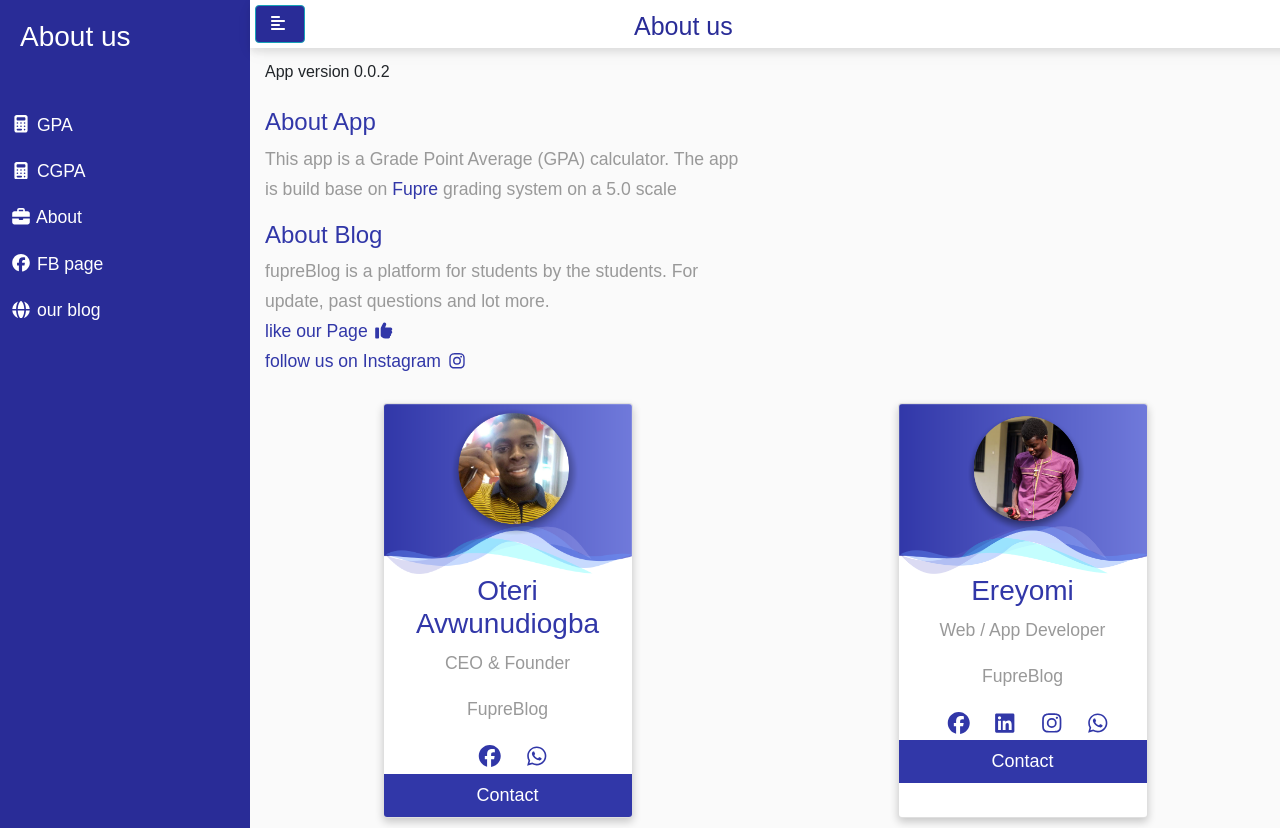
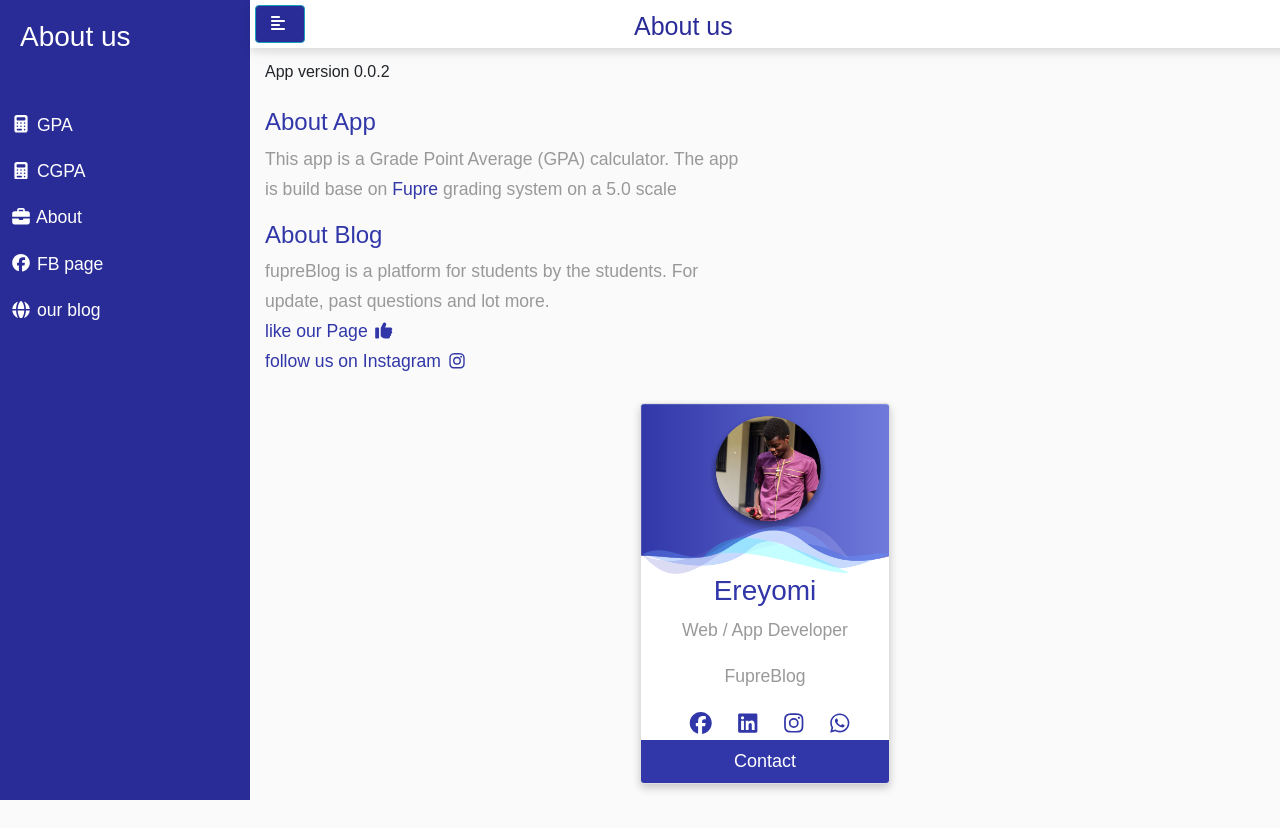
Before and after one commit to ereyomi/gpa-calculator, a plain HTML site: page about.html in a window 1280 px wide. After the commit the page ends 800 px from the top, so only its background shows below. Drawn offline with Linux system fonts and the light colour scheme; a script that the page names is missing.

Commit message:
Update about

```diff
--- a/about.html
+++ b/about.html
@@ -146,18 +146,7 @@
             </div>
 
                 <div  class="row">
-                    <div class="card">
-                              <img src="oteri.png" alt="Oteri">
-                              <h3>Oteri Avwunudiogba</h3>
-                              <p>CEO & Founder</p>
-                              <p>FupreBlog</p>
-                               <span class="row justify-content-center">
-                                      <span class="col-2"><a href="https://www.facebook.com/oteri911"><i class="fab fa-facebook"></i></a></span>
-                                      <span class="col-2"><a href="https://api.whatsapp.com/send?phone=+2347012413480"><i class="fab fa-whatsapp"></i></a></span>
-                             </span>
-                                <a href="tel:+2347012413480"><button type="button">Contact</button></a>
 
-                    </div>
                     <div class="card col-10">
                         <img src="ere.png" alt="Oteri">
                               <h3>Ereyomi</h3>
```
